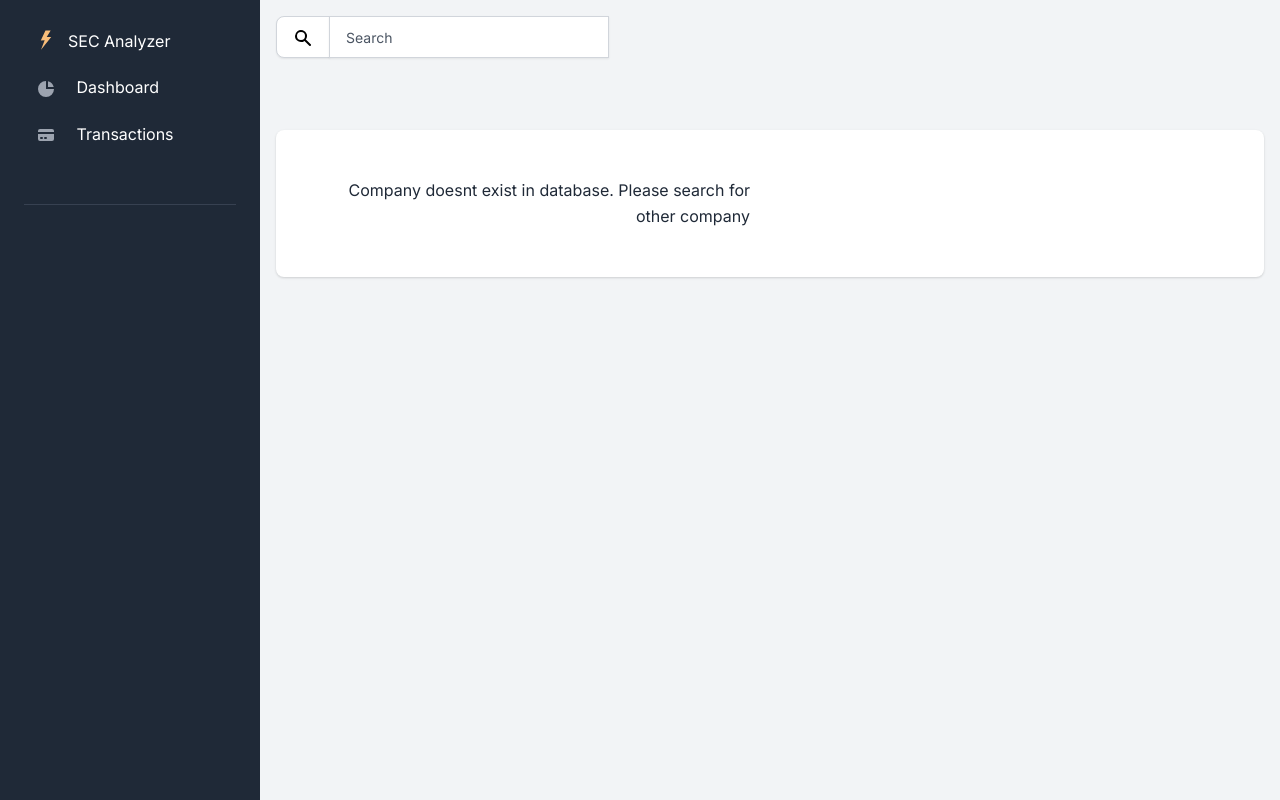
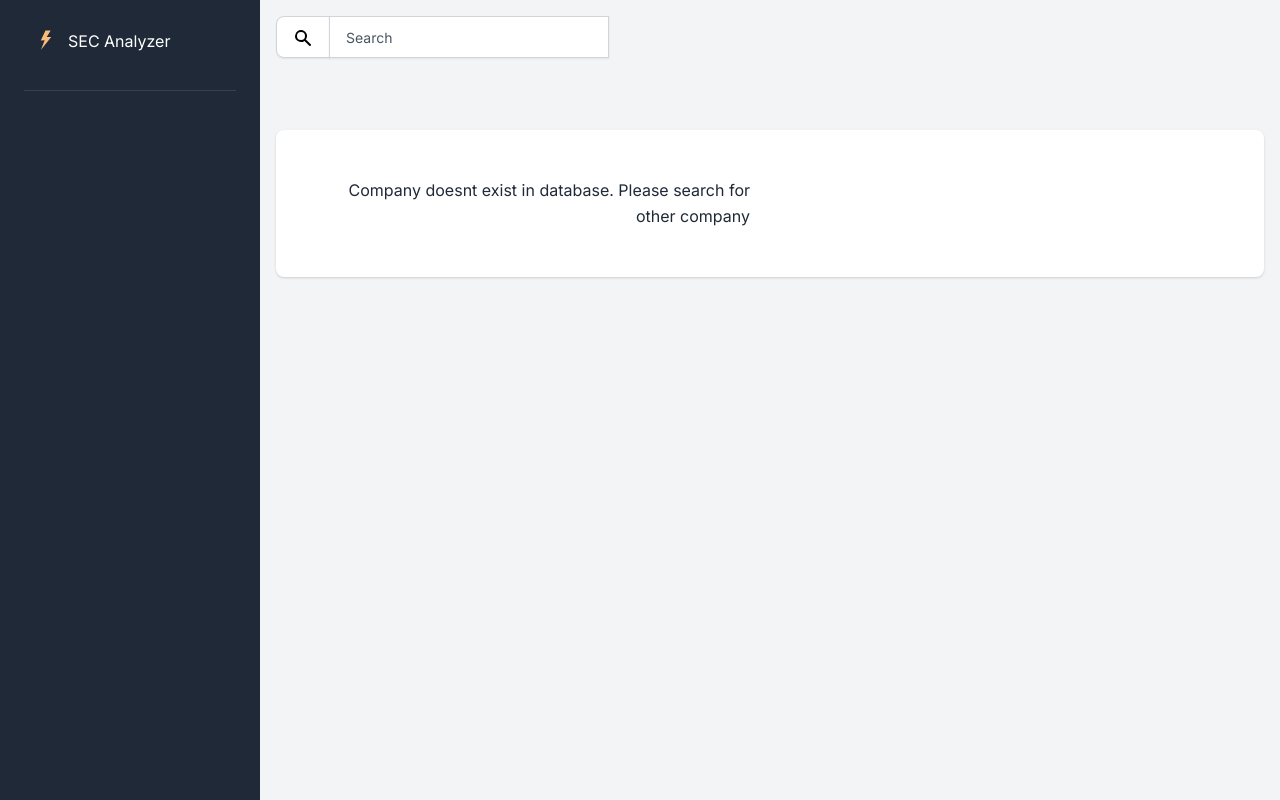
Before and after one commit to joetho786/SEC_file_analyzer, a Django app: template sec_analyzer/apps/templates/home/company.html in a window 1280 px wide. Run offline with Django 3.2, Linux system fonts and the light colour scheme; the template is opened without the code that fills it, so the values that code supplies are empty; style sheets or scripts are compiled from the project's sources; parts of the project's set-up code (start-up, migrations or seed data) failed here and were passed over; some libraries are stand-ins or nearby versions.

Commit message:
Fixed display

```diff
--- a/sec_analyzer/apps/templates/home/company.html
+++ b/sec_analyzer/apps/templates/home/company.html
@@ -234,7 +234,9 @@
 
                         </div>
                         <div class="card-body p-2">
+                            {% if liabilities %}
                             <div class="ct-chart-sales-value ct-double-octave ct-series-g liabilities" liabilities="{{liabilities|safe}}" lfiled ="{{lfiled|safe}}"></div>
+                            {% endif %}
                         </div>
                     </div>
                 </div>
--- a/sec_analyzer/apps/templates/includes/sidebar.html
+++ b/sec_analyzer/apps/templates/includes/sidebar.html
@@ -29,7 +29,7 @@
                   <span class="mt-1 ms-1 sidebar-text">SEC Analyzer</span>
                 </a>
               </li>
-              <li class="nav-item {% if 'dashboard' in segment %} active {% endif %}">
+              <!-- <li class="nav-item {% if 'dashboard' in segment %} active {% endif %}">
                 <a href="/dashboard.html" class="nav-link">
                   <span class="sidebar-icon">
                     <svg class="icon icon-xs me-2" fill="currentColor" viewBox="0 0 20 20" xmlns="http://www.w3.org/2000/svg"><path d="M2 10a8 8 0 018-8v8h8a8 8 0 11-16 0z"></path><path d="M12 2.252A8.014 8.014 0 0117.748 8H12V2.252z"></path></svg>
@@ -37,31 +37,8 @@
                   <span class="sidebar-text">Dashboard</span>
                 </a>
               </li>
-              <li class="nav-item {% if 'transactions' in segment %} active {% endif %}">
-                <a href="/transactions.html" class="nav-link">
-                  <span class="sidebar-icon">
-                    <svg class="icon icon-xs me-2" fill="currentColor" viewBox="0 0 20 20" xmlns="http://www.w3.org/2000/svg"><path d="M4 4a2 2 0 00-2 2v1h16V6a2 2 0 00-2-2H4z"></path><path fill-rule="evenodd" d="M18 9H2v5a2 2 0 002 2h12a2 2 0 002-2V9zM4 13a1 1 0 011-1h1a1 1 0 110 2H5a1 1 0 01-1-1zm5-1a1 1 0 100 2h1a1 1 0 100-2H9z" clip-rule="evenodd"></path></svg>
-                  </span>
-                  <span class="sidebar-text">Transactions</span>
-                </a>
-              </li>
+              -->
 
-              <li class="nav-item {% if 'tables-bootstrap-' in segment %} active {% endif %}">
-                <span
-                  class="nav-link  collapsed  d-flex justify-content-between align-items-center"
-                  data-bs-toggle="collapse" data-bs-target="#submenu-app">
-                </span>
-                <div class="multi-level collapse {% if 'tables-bootstrap-' in segment %} show {% endif %}"
-                  role="list" id="submenu-app" aria-expanded="false">
-                  <ul class="flex-column nav">
-                    <li class="nav-item {% if 'bootstrap-tables' in segment %} active {% endif %}">
-                      <a class="nav-link" href="/tables-bootstrap-tables.html">
-                        <span class="sidebar-text">Bootstrap Tables</span>
-                      </a>
-                    </li>
-                  </ul>
-                </div>
-              </li>
 
 
               <li role="separator" class="dropdown-divider mt-4 mb-3 border-gray-700"></li>
```
Also changed, not shown: sec_analyzer/apps/home/utility.py (+6 -4 lines), sec_analyzer/apps/home/views.py (+6 -3 lines).
